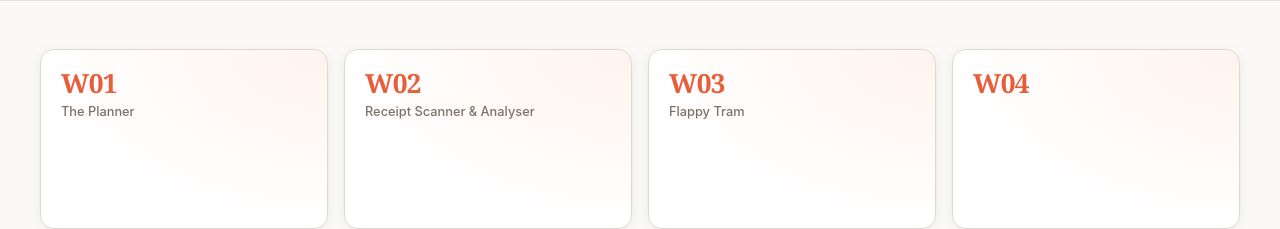
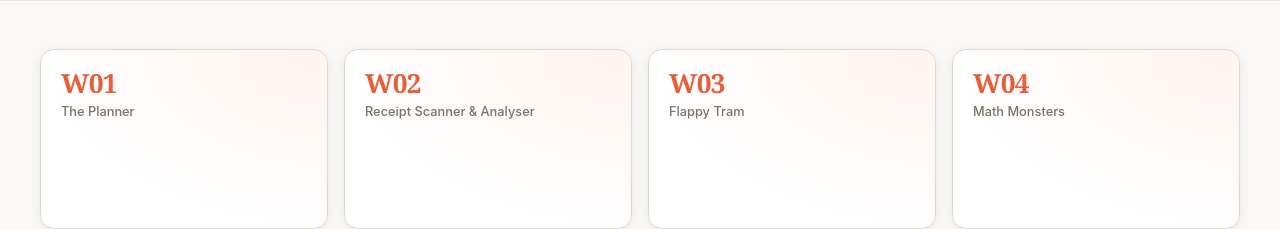
Before and after one commit to hayimpapa/week00-main-page, a React (Vite) app: page / in a window 1280 px wide. Shown: the part 604-833 px from the top of the page. Built offline with nearby package versions, Linux system fonts and the light colour scheme.

Commit message:
Add Week 04 Math Monsters link to menu
https://claude.ai/code/session_01JkDom8Pd2JwPrqpmBNQGgh

```diff
--- a/src/App.tsx
+++ b/src/App.tsx
@@ -54,15 +54,24 @@ const weeks: Week[] = [
     live: true,
     liveDate: '2026-03-22',
   },
-  // Weeks 4–52: fill in title/description/url/githubUrl each week
-  ...Array.from({ length: 49 }, (_, i) => ({
-    week: i + 4,
+  {
+    week: 4,
+    title: 'Math Monsters',
+    description: 'Math Monsters',
+    url: 'https://week04-mathmonsters.vercel.app/',
+    githubUrl: 'https://github.com/hayimpapa/week04-mathmonsters',
+    live: true,
+    liveDate: getWeekLiveDate(4),
+  },
+  // Weeks 5–52: fill in title/description/url/githubUrl each week
+  ...Array.from({ length: 48 }, (_, i) => ({
+    week: i + 5,
     title: '',
     description: '',
     url: '',
     githubUrl: '',
     live: false,
-    liveDate: getWeekLiveDate(i + 4),
+    liveDate: getWeekLiveDate(i + 5),
   })),
 ]
 
```
